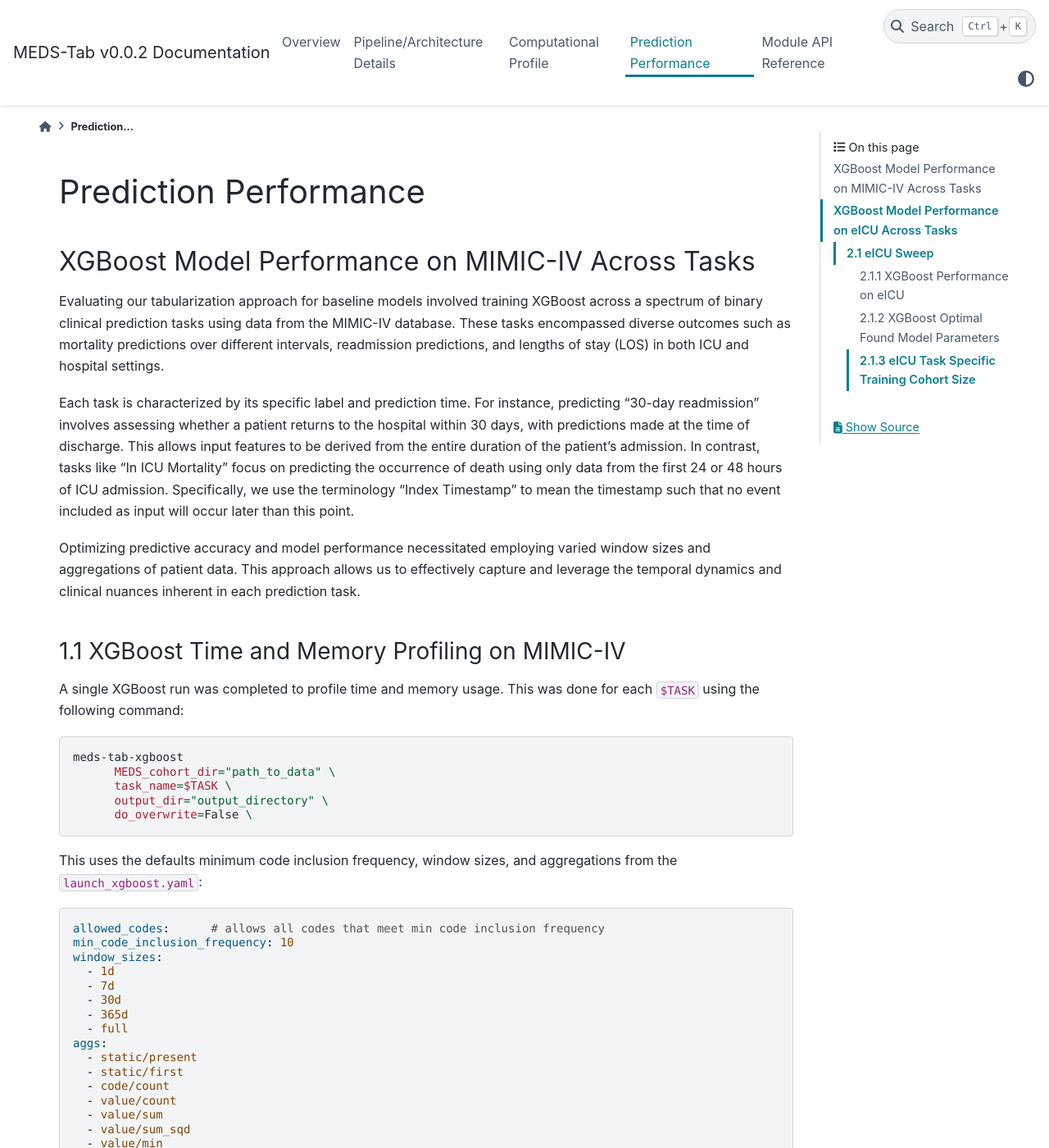
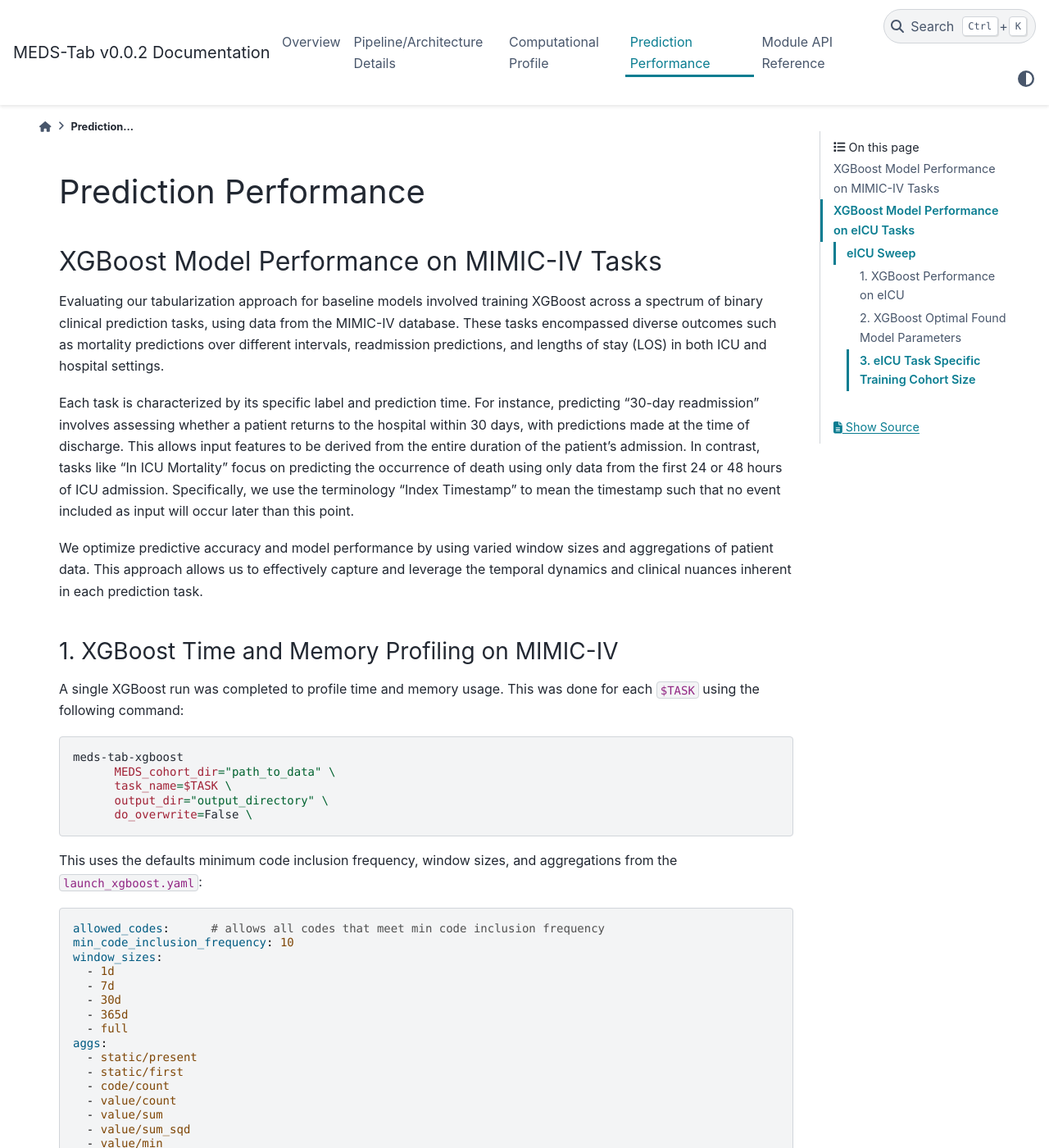
Before and after one commit to mmcdermott/MEDS_Tabular_AutoML, a Sphinx documentation site: the page built from docs/source/prediction.md, in a window 1280 px wide and 1400 px high. Shown: the whole window at 82% size. Built offline with Sphinx 7.4.7 and the PyData theme 0.15.4, drawn with Linux system fonts in a browser that asks for light colours; some of the changed text lies outside the part shown.

Commit message:
prediction md edit and typo fixes

```diff
--- a/docs/source/prediction.md
+++ b/docs/source/prediction.md
@@ -1,14 +1,14 @@
 # Prediction Performance
 
-## XGBoost Model Performance on MIMIC-IV Across Tasks
+## XGBoost Model Performance on MIMIC-IV Tasks
 
-Evaluating our tabularization approach for baseline models involved training XGBoost across a spectrum of binary clinical prediction tasks using data from the MIMIC-IV database. These tasks encompassed diverse outcomes such as mortality predictions over different intervals, readmission predictions, and lengths of stay (LOS) in both ICU and hospital settings.
+Evaluating our tabularization approach for baseline models involved training XGBoost across a spectrum of binary clinical prediction tasks, using data from the MIMIC-IV database. These tasks encompassed diverse outcomes such as mortality predictions over different intervals, readmission predictions, and lengths of stay (LOS) in both ICU and hospital settings.
 
 Each task is characterized by its specific label and prediction time. For instance, predicting "30-day readmission" involves assessing whether a patient returns to the hospital within 30 days, with predictions made at the time of discharge. This allows input features to be derived from the entire duration of the patient's admission. In contrast, tasks like "In ICU Mortality" focus on predicting the occurrence of death using only data from the first 24 or 48 hours of ICU admission. Specifically, we use the terminology "Index Timestamp" to mean the timestamp such that no event included as input will occur later than this point.
 
-Optimizing predictive accuracy and model performance necessitated employing varied window sizes and aggregations of patient data. This approach allows us to effectively capture and leverage the temporal dynamics and clinical nuances inherent in each prediction task.
+We optimize predictive accuracy and model performance by using varied window sizes and aggregations of patient data. This approach allows us to effectively capture and leverage the temporal dynamics and clinical nuances inherent in each prediction task.
 
-### 1.1 XGBoost Time and Memory Profiling on MIMIC-IV
+### 1. XGBoost Time and Memory Profiling on MIMIC-IV
 
 A single XGBoost run was completed to profile time and memory usage. This was done for each `$TASK` using the following command:
 
@@ -44,7 +44,7 @@
 
 Since this includes every window size and aggregation, it is the most expensive to run. The runtimes and memory usage are reported below.
 
-#### 1.1.1 XGBoost Runtimes and Memory Usage on MIMIC-IV Tasks
+#### 1.1 XGBoost Runtimes and Memory Usage on MIMIC-IV Tasks
 
 | Task                            | Index Timestamp   | Real Time | User Time | Sys Time  | Avg Memory (MiB) | Peak Memory (MiB) |
 | ------------------------------- | ----------------- | --------- | --------- | --------- | ---------------- | ----------------- |
@@ -60,7 +60,7 @@
 | LOS in Hospital > 3 days        | Admission + 24 hr | 6m4.884s  | 7m5.025s  | 1m4.335s  | 11011.710        | 12223.449         |
 | LOS in Hospital > 3 days        | Admission + 48 hr | 6m9.587s  | 7m12.853s | 1m3.858s  | 10703.064        | 11829.742         |
 
-#### 1.1.2 MIMIC-IV Task Specific Training Cohort Size
+#### 1.2 MIMIC-IV Task Specific Training Cohort Size
 
 To better understand the runtimes, we also report the task specific cohort size.
 
@@ -78,7 +78,7 @@
 | LOS in Hospital > 3 days        | Admission + 24 hr | 152126             | 360208           |
 | LOS in Hospital > 3 days        | Admission + 48 hr | 152120             | 359020           |
 
-### 1.2 MIMIC-IV Sweep
+### 2. MIMIC-IV Sweep
 
 The XGBoost sweep was run using the following command for each `$TASK`:
 
@@ -122,7 +122,7 @@
 
 For a complete example on MIMIC-IV and for all of our config files, see the [MIMIC-IV companion repository](https://github.com/mmcdermott/MEDS_TAB_MIMIC_IV).
 
-#### 1.2.1 XGBoost Performance on MIMIC-IV
+#### 2.1 XGBoost Performance on MIMIC-IV
 
 | Task                            | Index Timestamp   | AUC          | Minimum Code Inclusion Frequency | Number of Included Codes\* | Window Sizes           | Aggregations                                                                |
 | ------------------------------- | ----------------- | ------------ | -------------------------------- | -------------------------- | ---------------------- | --------------------------------------------------------------------------- |
@@ -140,7 +140,7 @@
 
 - Number of Included Codes is based on Minimum Code Inclusion Frequency -- we calculated the number of resulting codes that were above the minimum threshold and reported that.
 
-#### 1.2.2 XGBoost Optimal Found Model Parameters
+#### 2.2 XGBoost Optimal Found Model Parameters
 
 Additionally, the model parameters from the highest performing run are reported below.
 
@@ -158,15 +158,15 @@
 | LOS in Hospital > 3 days        | Admission + 24 hr | 0.008389745342 | 0.06656965098  | 0.2553069741  | 0.9886841026 | 89.89987526          | 526                       | 5                     | 14             |
 | LOS in Hospital > 3 days        | Admission + 48 hr | 0.00121145622  | 0.03018152667  | 0.02812771908 | 0.9671829656 | 8.657613623          | 538                       | 8                     | 7              |
 
-## XGBoost Model Performance on eICU Across Tasks
+## XGBoost Model Performance on eICU Tasks
 
-### 2.1 eICU Sweep
+### eICU Sweep
 
-The eICU sweep was conducted equivalently to the MIMIC-IV sweep. Please see Appendix D.1.2 for details on the commands and sweep parameters.
+The eICU sweep was conducted equivalently to the MIMIC-IV sweep. Please refer to the MIMIC-IV Sweep subsection above for details on the commands and sweep parameters.
 
 For more details about eICU specific task generation and running, see the [eICU companion repository](https://github.com/mmcdermott/MEDS_TAB_EICU).
 
-#### 2.1.1 XGBoost Performance on eICU
+#### 1. XGBoost Performance on eICU
 
 | Task                            | Index Timestamp   | AUC          | Minimum Code Inclusion Frequency | Window Sizes             | Aggregations                                                   |
 | ------------------------------- | ----------------- | ------------ | -------------------------------- | ------------------------ | -------------------------------------------------------------- |
@@ -179,7 +179,7 @@
 | LOS in Hospital > 3 days        | Admission + 24 hr | 0.8640973238 | 160                              | \[1d,30d,365d,full\]     | \[static/present,code/count,value/min,value/max\]              |
 | LOS in Hospital > 3 days        | Admission + 48 hr | 0.8950621974 | 975                              | \[12h,1d,30d,365d,full\] | \[code/count,value/count,value/sum,value/sum_sqd\]             |
 
-#### 2.1.2 XGBoost Optimal Found Model Parameters
+#### 2. XGBoost Optimal Found Model Parameters
 
 | Task                            | Index Timestamp   | Eta            | Lambda         | Alpha          | Subsample    | Minimum Child Weight | Number of Boosting Rounds | Early Stopping Rounds | Max Tree Depth |
 | ------------------------------- | ----------------- | -------------- | -------------- | -------------- | ------------ | -------------------- | ------------------------- | --------------------- | -------------- |
@@ -192,7 +192,7 @@
 | Post-discharge 30 day Mortality | Discharge         | 0.003120329768 | 0.01157485817  | 0.001488659801 | 0.7295192432 | 12.6755339           | 986                       | 7                     | 7              |
 | Post-discharge 1 year Mortality | Discharge         | 0.004953313969 | 0.005881577613 | 0.001786936591 | 0.6897205622 | 93.18348266          | 938                       | 6                     | 14             |
 
-#### 2.1.3 eICU Task Specific Training Cohort Size
+#### 3. eICU Task Specific Training Cohort Size
 
 | Task                            | Index Timestamp   | Number of Patients | Number of Events |
 | ------------------------------- | ----------------- | ------------------ | ---------------- |
```
Also changed, not shown: docs/source/implementation.md (+1 -1 lines), docs/source/installation.md (+1 -1 lines).
